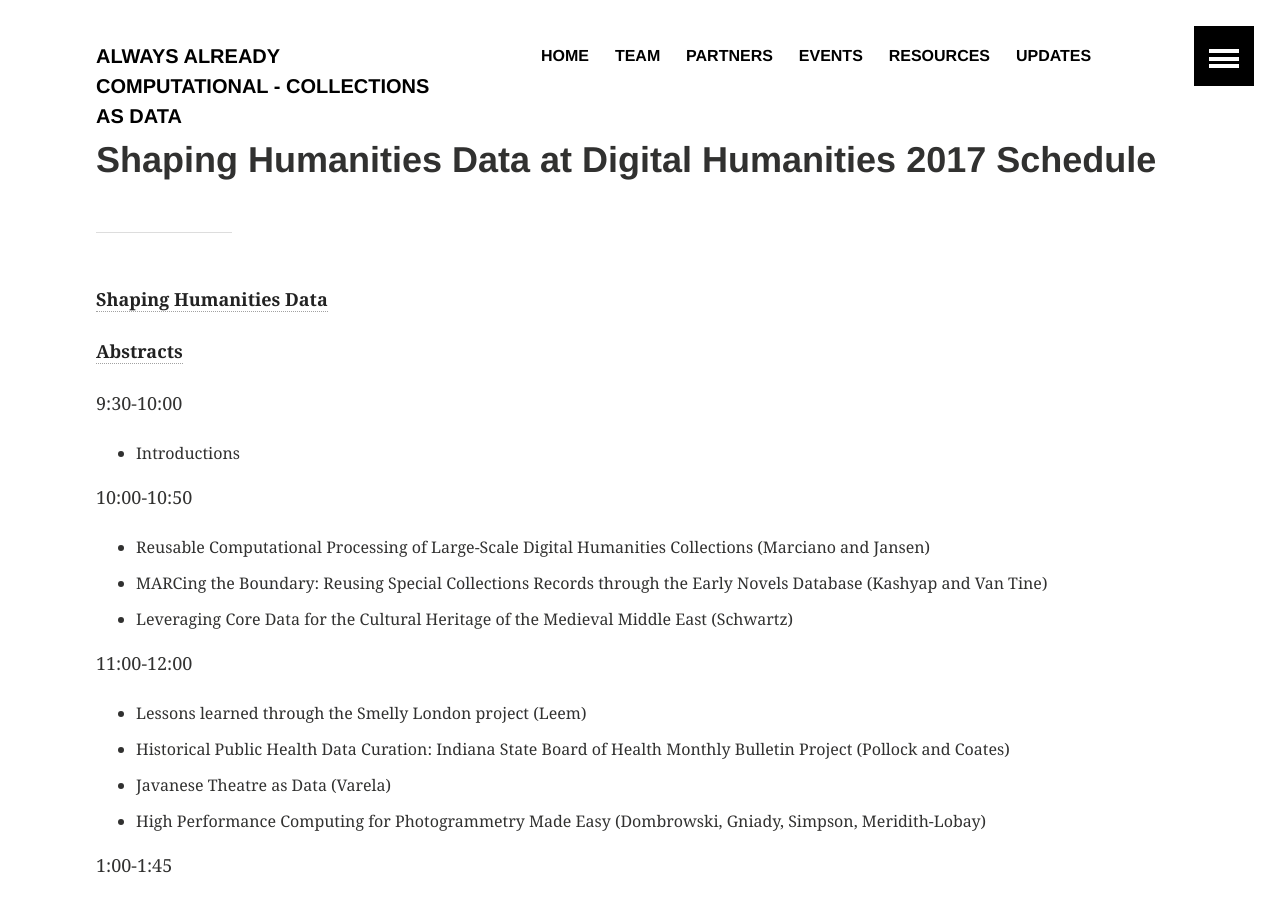
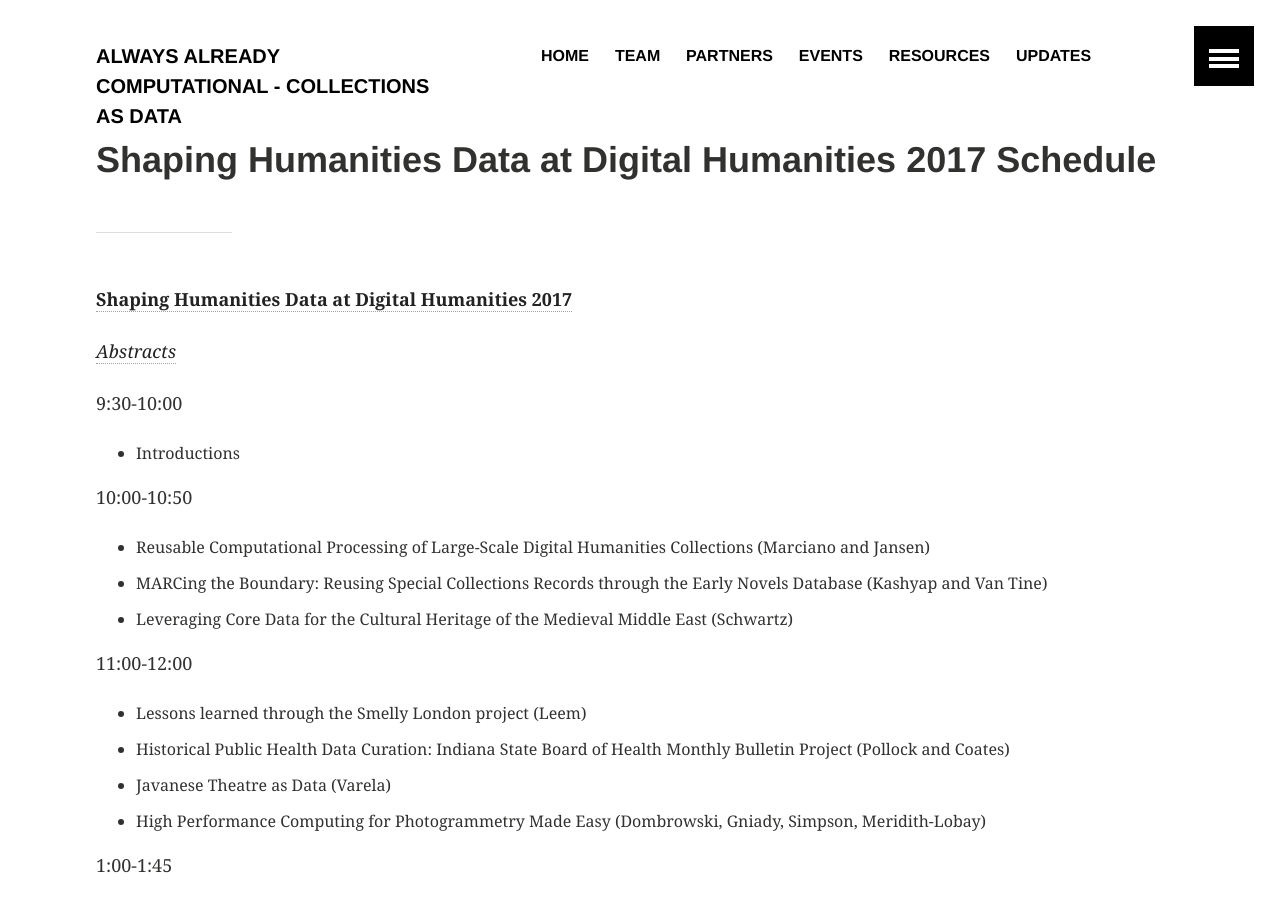
Before and after one commit to collectionsasdata/collectionsasdata.github.io, a Jekyll site: the page built from shapingdata_dh2017_schedule.md, in a window 1280 px wide and 900 px high. Built offline with Jekyll 4.4.1, drawn with Linux system fonts in a browser that asks for light colours.

Commit message:
Update shapingdata_dh2017_schedule.md

```diff
--- a/shapingdata_dh2017_schedule.md
+++ b/shapingdata_dh2017_schedule.md
@@ -3,9 +3,9 @@ layout: archive
 title:  "Shaping Humanities Data at Digital Humanities 2017 Schedule"
 ---
 ---
-[**Shaping Humanities Data**](https://collectionsasdata.github.io/shaping/)
+[**Shaping Humanities Data at Digital Humanities 2017**](https://collectionsasdata.github.io/shaping/)
 
-[**Abstracts**](https://collectionsasdata.github.io/shapingdata_dh2017_abstracts/)
+[*Abstracts*](https://collectionsasdata.github.io/shapingdata_dh2017_abstracts/)
 
 9:30-10:00
 
```
